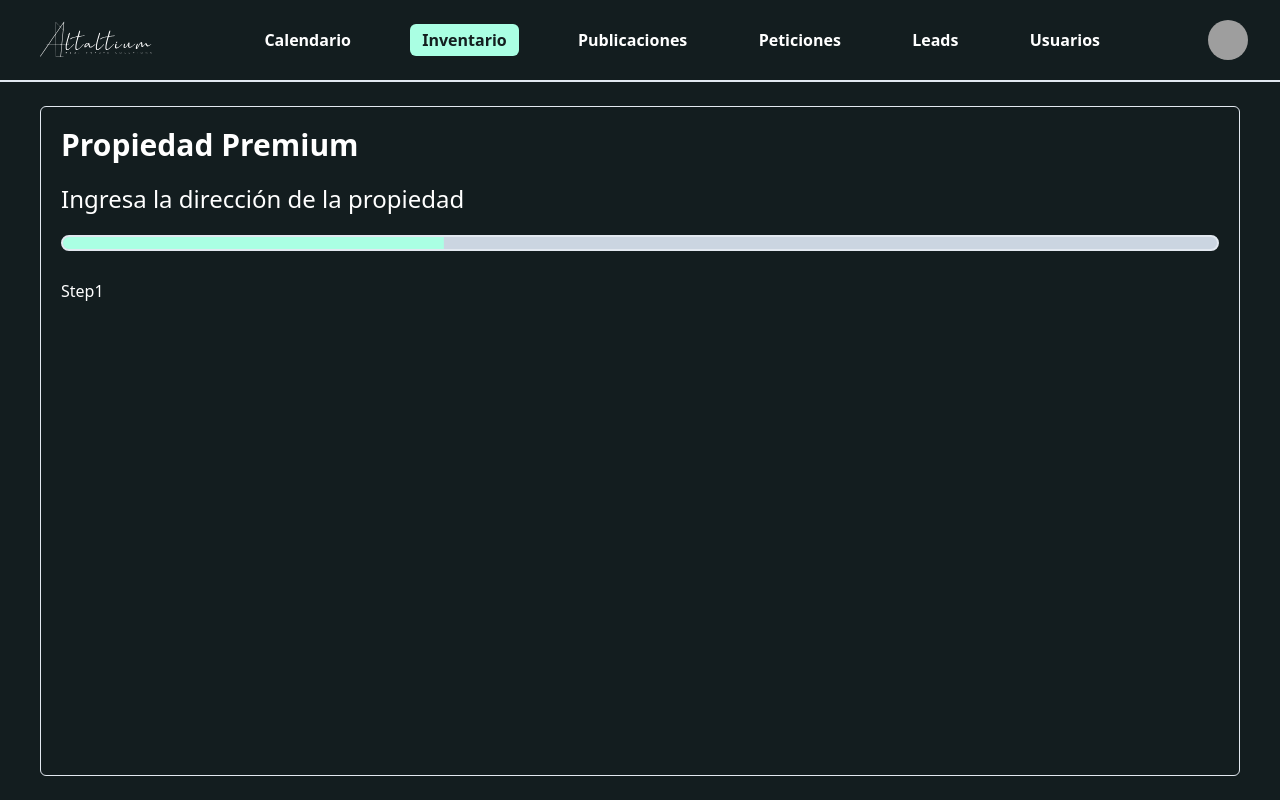
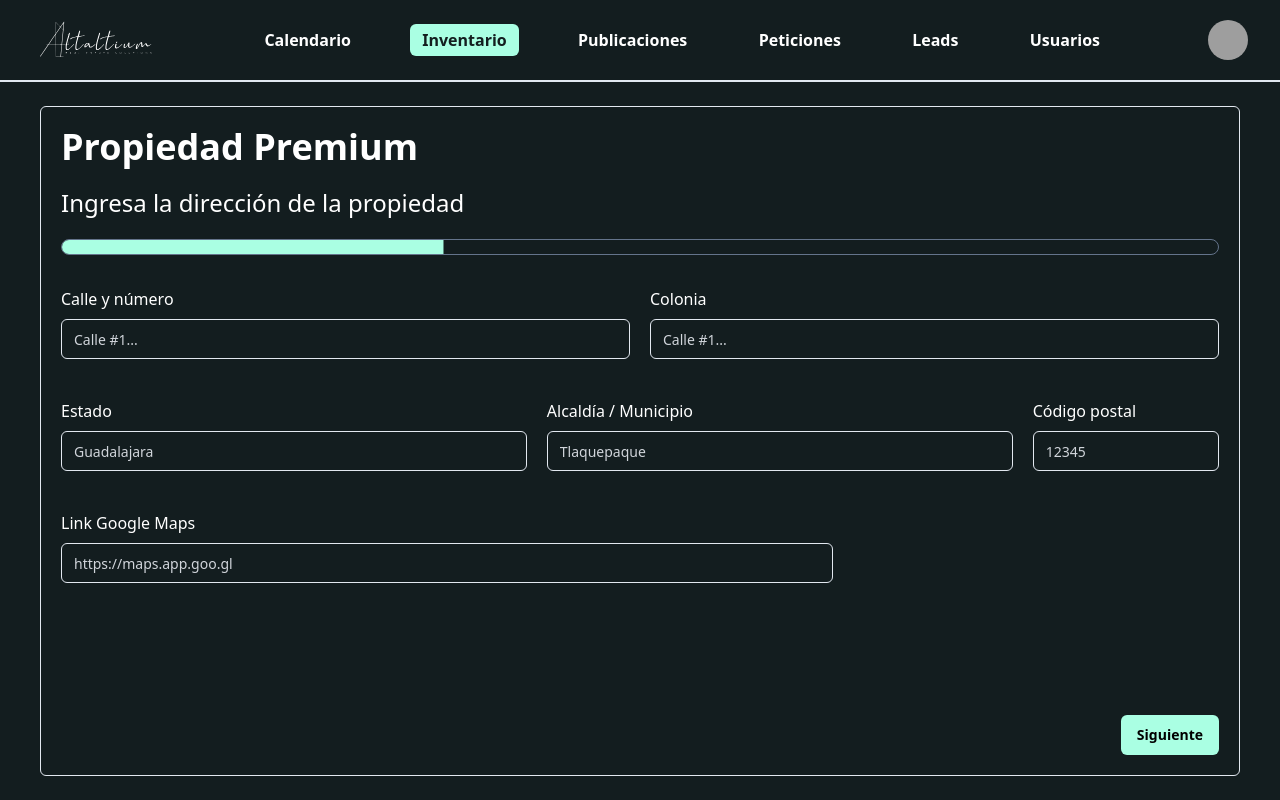
Before and after one commit to Erod-star/dashboard-alexandria, a React (Vite) app: page /inventario/nuevo in a window 1280 px wide. Both pictures are taken after a click on the button "Propiedad Premium". Built offline with nearby package versions, Linux system fonts and the light colour scheme; grey boxes are pictures that could not be loaded.

Commit message:
feature(inventory): Add first step of the property wizard

```diff
--- a/src/components/ui/form.tsx
+++ b/src/components/ui/form.tsx
@@ -93,7 +93,7 @@ const FormLabel = React.forwardRef<
   return (
     <Label
       ref={ref}
-      className={cn(error && "text-destructive", className)}
+      className={cn('text-base', error && "text-destructive", className)}
       htmlFor={formItemId}
       {...props}
     />
--- a/src/components/ui/input.tsx
+++ b/src/components/ui/input.tsx
@@ -12,7 +12,7 @@ const Input = React.forwardRef<HTMLInputElement, InputProps>(
       <input
         type={type}
         className={cn(
-          'flex h-10 w-full rounded-md border border-input bg-background px-3 py-2 text-sm ring-offset-background file:border-0 file:bg-transparent file:text-sm file:font-medium placeholder:text-muted-foreground focus-visible:outline-none focus-visible:ring-2 focus-visible:ring-ring focus-visible:ring-offset-2 disabled:cursor-not-allowed disabled:opacity-50',
+          'flex h-10 w-full rounded-md border border-input bg-transparent px-3 py-2 text-sm ring-offset-background file:border-0 file:bg-transparent file:text-sm file:font-medium placeholder:text-gray-300 focus-visible:outline-none focus-visible:ring-2 focus-visible:ring-ring focus-visible:ring-offset-2 disabled:cursor-not-allowed disabled:opacity-50',
           className
         )}
         ref={ref}
--- a/src/modules/inventory/components/CreateInventoryWizzard/CreateInventoryWizzard.tsx
+++ b/src/modules/inventory/components/CreateInventoryWizzard/CreateInventoryWizzard.tsx
@@ -1,24 +1,60 @@
+import { useEffect, useState } from 'react';
+
 // ? Components
 import { Progress } from '@/components';
 import { Step1 } from './Step1';
+import { Step2 } from './Step2';
 
 export const CreateInventoryWizzard = () => {
+  const [step, setStep] = useState(1);
+  const [title, setTitle] = useState('Ingresa la dirección de la propiedad');
+  const [progress, setProgress] = useState(0);
+
+  const handleNextStep = () => {
+    setStep(step + 1);
+  };
+
+  const handlePreviousStep = () => {
+    setStep(step - 1);
+  };
+
+  useEffect(() => {
+    if (step === 1) {
+      setProgress(33);
+      setTitle('Ingresa la dirección de la propiedad');
+    } else if (step === 2) {
+      setProgress(66);
+      setTitle('Ingresa la información de la propiedad');
+    }
+  }, [step]);
+
+  useEffect(() => {
+    const timer = setTimeout(() => setProgress(33), 500);
+    return () => clearTimeout(timer);
+  }, []);
+
   return (
-    <div>
+    <div className="flex flex-col h-full">
       <div className="space-y-5">
-        <h2 className="text-3xl font-semibold">Propiedad Premium</h2>
+        <h2 className="text-4xl font-semibold">Propiedad Premium</h2>
 
-        <h3 className="text-2xl">Ingresa la dirección de la propiedad</h3>
+        <h3 className="text-2xl">{title}</h3>
         <div>
           <Progress
-            className="bg-slate-300 border-2 border-slate-200"
-            value={33}
+            className="bg-alt-green-900 border border-slate-500"
+            value={progress}
           />
         </div>
       </div>
 
-      <div className="mt-7">
-        <Step1 />
+      <div className="mt-8 h-full relative">
+        {step === 1 && <Step1 onNextStep={handleNextStep} />}
+        {step === 2 && (
+          <Step2
+            onNextStep={handleNextStep}
+            onPreviousStep={handlePreviousStep}
+          />
+        )}
       </div>
     </div>
   );
--- a/src/modules/inventory/components/CreateInventoryWizzard/Step1.tsx
+++ b/src/modules/inventory/components/CreateInventoryWizzard/Step1.tsx
@@ -1,3 +1,156 @@
-export const Step1 = () => {
-  return <div>Step1</div>;
+import { zodResolver } from '@hookform/resolvers/zod';
+import { useForm } from 'react-hook-form';
+import { z } from 'zod';
+
+// ? Components
+import {
+  Button,
+  Form,
+  FormControl,
+  FormField,
+  FormItem,
+  FormLabel,
+  FormMessage,
+  Input,
+} from '@/components';
+
+const textField = z
+  .string()
+  .min(2, { message: 'Por favor ingresa minímo 2 caracteres' })
+  .max(115, { message: 'Por favor ingresa un máximo de 100 caracteres' })
+  .trim();
+
+const formSchema = z.object({
+  street: textField,
+  city: textField,
+  state: textField,
+  colony: textField,
+  zipCode: z
+    .string()
+    .regex(/^\d{5}(-\d{4})?$/, 'Debe ser un código postal válido'),
+  gMapsLink: z.string().url('Debe ser un enlace válido').optional(),
+});
+
+interface Step1Props {
+  onNextStep: () => void;
+}
+
+export const Step1 = ({ onNextStep }: Step1Props) => {
+  const form = useForm<z.infer<typeof formSchema>>({
+    resolver: zodResolver(formSchema),
+    defaultValues: {
+      city: '',
+      gMapsLink: '',
+      state: '',
+      street: '',
+      zipCode: '',
+      colony: '',
+    },
+  });
+
+  function onSubmit(values: z.infer<typeof formSchema>) {
+    // TODO: Do something with the form values.
+    console.log(values);
+    onNextStep();
+  }
+
+  return (
+    <Form {...form}>
+      <form onSubmit={form.handleSubmit(onSubmit)} className="space-y-10">
+        <div className="flex gap-5">
+          <FormField
+            control={form.control}
+            name="street"
+            render={({ field }) => (
+              <FormItem className="w-full">
+                <FormLabel>Calle y número</FormLabel>
+                <FormControl>
+                  <Input placeholder="Calle #1..." {...field} />
+                </FormControl>
+                <FormMessage />
+              </FormItem>
+            )}
+          />
+
+          <FormField
+            control={form.control}
+            name="colony"
+            render={({ field }) => (
+              <FormItem className="w-full">
+                <FormLabel>Colonia</FormLabel>
+                <FormControl>
+                  <Input placeholder="Calle #1..." {...field} />
+                </FormControl>
+                <FormMessage />
+              </FormItem>
+            )}
+          />
+        </div>
+
+        <div className="flex gap-5">
+          <FormField
+            control={form.control}
+            name="state"
+            render={({ field }) => (
+              <FormItem className="w-full">
+                <FormLabel>Estado</FormLabel>
+                <FormControl>
+                  <Input placeholder="Guadalajara" {...field} />
+                </FormControl>
+                <FormMessage />
+              </FormItem>
+            )}
+          />
+
+          <FormField
+            control={form.control}
+            name="city"
+            render={({ field }) => (
+              <FormItem className="w-full">
+                <FormLabel>Alcaldía / Municipio</FormLabel>
+                <FormControl>
+                  <Input placeholder="Tlaquepaque" {...field} />
+                </FormControl>
+                <FormMessage />
+              </FormItem>
+            )}
+          />
+
+          <FormField
+            control={form.control}
+            name="zipCode"
+            render={({ field }) => (
+              <FormItem className="w-2/5">
+                <FormLabel>Código postal</FormLabel>
+                <FormControl>
+                  <Input placeholder="12345" {...field} />
+                </FormControl>
+                <FormMessage />
+              </FormItem>
+            )}
+          />
+        </div>
+
+        <div>
+          <FormField
+            control={form.control}
+            name="gMapsLink"
+            render={({ field }) => (
+              <FormItem className="w-2/3">
+                <FormLabel>Link Google Maps</FormLabel>
+                <FormControl>
+                  <Input placeholder="https://maps.app.goo.gl" {...field} />
+                </FormControl>
+                <FormMessage />
+              </FormItem>
+            )}
+          />
+        </div>
+
+        <div className="absolute bottom-0 right-0">
+          <Button type="submit">Siguiente</Button>
+        </div>
+      </form>
+    </Form>
+  );
 };
--- /dev/null
+++ b/src/modules/inventory/components/CreateInventoryWizzard/Step2.tsx
@@ -0,0 +1,14 @@
+interface Step2Props {
+  onNextStep: () => void;
+  onPreviousStep: () => void;
+}
+
+export const Step2 = ({ onNextStep, onPreviousStep }: Step2Props) => {
+  return (
+    <div>
+      <h2>Step2</h2>
+      <button onClick={onPreviousStep}>Previous</button>
+      <button onClick={onNextStep}>Next</button>
+    </div>
+  );
+};
```
